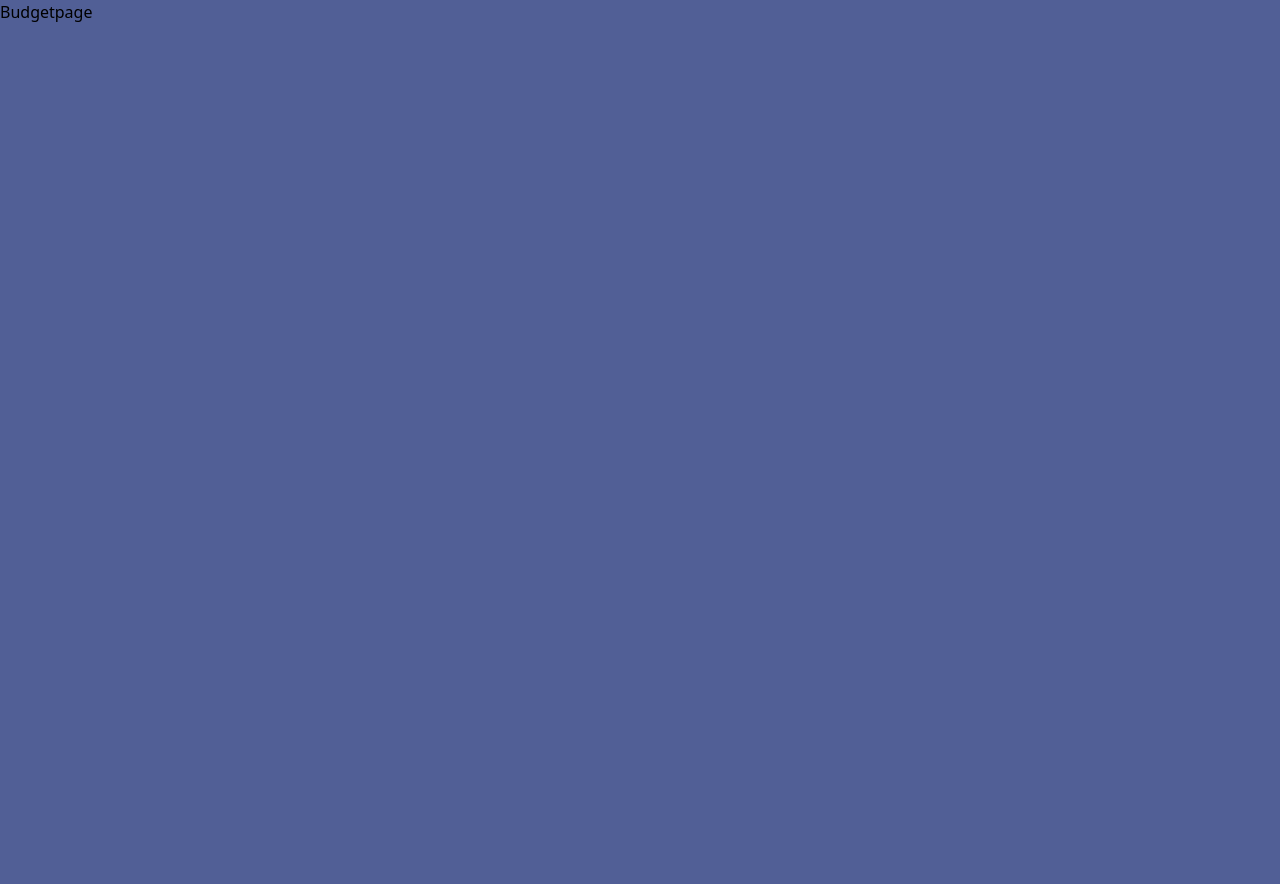
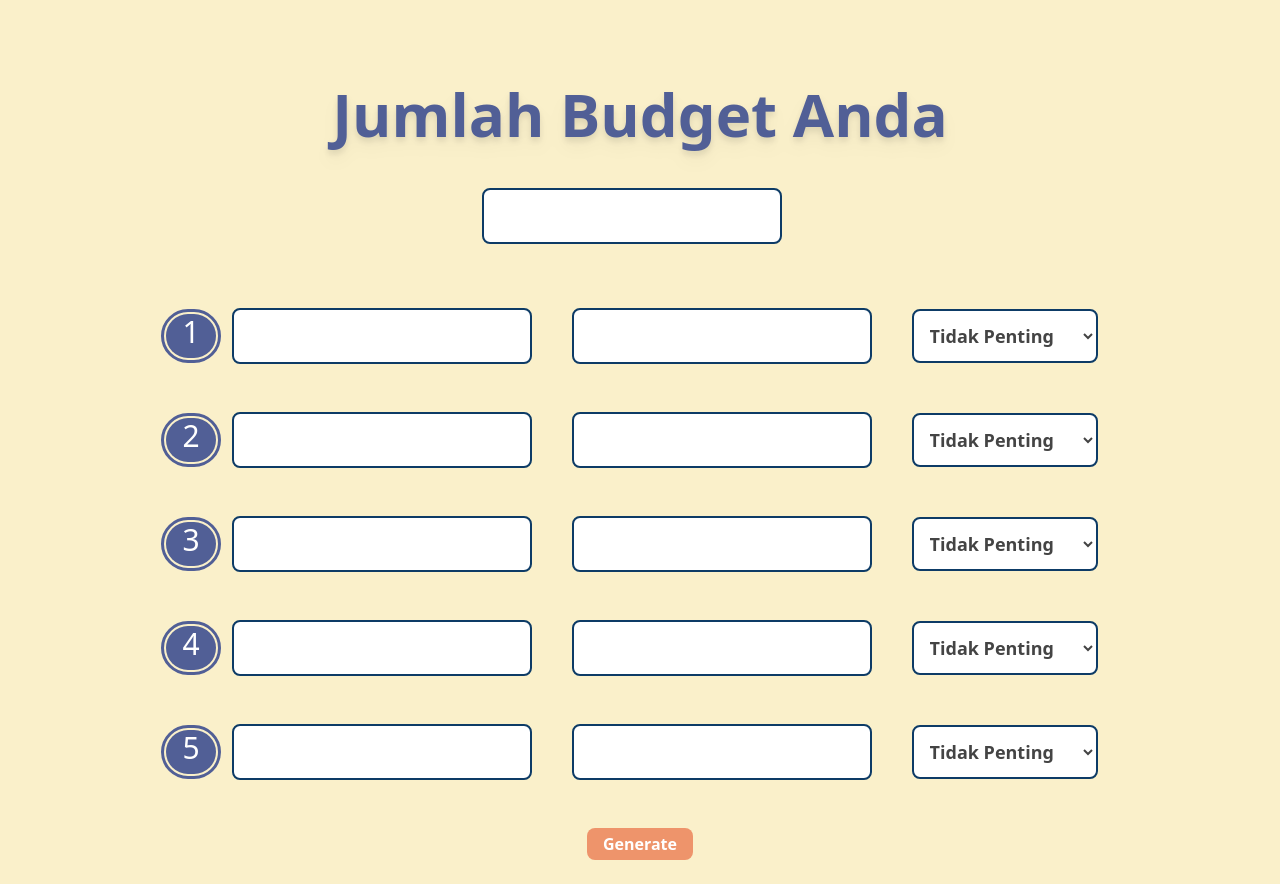
Before and after one commit to flexsible/budgetwise, a React (Vite) app: page /budgets in a window 1280 px wide. Before the commit the page ends 800 px from the top, so only its background shows below. Built offline with nearby package versions, Linux system fonts and the light colour scheme.

Commit message:
Menambahkan halaman BudgetPage sebagai fitur utama

```diff
--- a/src/components/InputBarang.jsx
+++ b/src/components/InputBarang.jsx
@@ -1,31 +1,30 @@
-import React, { useState } from 'react'
-// import { TbCircleNumber1Filled } from 'react-icons/tb'
-export default function InputBarang () {
-  // eslint-disable-next-line no-unused-vars
-  const [value, setValue] = useState('')
+import React, { useState } from 'react';
+
+export default function InputBarang({ number }) {
+  const [value, setValue] = useState('');
   const options = [
     { label: 'Tidak Penting' },
     { label: 'Penting' },
     { label: 'Sangat Penting' }
-  ]
+  ];
 
-  function handelSelect (event) {
-    setValue(event.target.value)
+  function handleSelect(event) {
+    setValue(event.target.value);
   }
+
   return (
-    <>
     <div className="py-6 flex gap-6 justify-center">
-        <div className='flex items-center me-4'>
+      <div className="flex items-center me-4">
         <div className='bg-biru rounded-full me-4 px-4 text-center outline outline-offset-2 outline-biru'>
-            <label className="block mb-2 text-3xl font-medium text-white">1</label>
+          <label className="block mb-2 text-3xl font-medium text-white">{number}</label>
         </div>
         <input className="px-3 py-3 text-lg font-bold rounded-lg border-2 focus:outline focus:outline-2 focus:outline-offset-2 bg-[#ffffff] text-[#444444] focus:outline-[#aaaaaa] border-borderBlue"/>
       </div>
-        <div className='flex items-center me-4'>
+      <div className="flex items-center me-4">
         <input className="px-3 py-3 text-lg font-bold rounded-lg border-2 focus:outline focus:outline-2 focus:outline-offset-2 bg-[#ffffff] text-[#444444] focus:outline-[#aaaaaa] border-borderBlue"/>
       </div>
-        <div className='flex items-center me-4'>
-          <select className="px-3 py-3 text-lg font-bold rounded-lg border-2 focus:outline focus:outline-2 focus:outline-offset-2 bg-[#ffffff] text-[#444444] focus:outline-[#aaaaaa] border-borderBlue" onChange={handelSelect}>
+      <div className="flex items-center me-4">
+        <select className="px-3 py-3 text-lg font-bold rounded-lg border-2 focus:outline focus:outline-2 focus:outline-offset-2 bg-[#ffffff] text-[#444444] focus:outline-[#aaaaaa] border-borderBlue" onChange={handleSelect}>
           {options.map(option => (
             <option className='font-semibold' key={option.label} value={option.label}>
               {option.label}
@@ -34,6 +33,5 @@ export default function InputBarang () {
         </select>
       </div>
     </div>
-    </>
-  )
+  );
 }
--- /dev/null
+++ b/src/components/InputBudget.jsx
@@ -0,0 +1,10 @@
+import React from 'react'
+export default function InputBudget () {
+  return (
+    <>
+      <div className='flex items-center me-4 justify-center pb-10'>
+          <input className="px-3 py-3 text-lg font-bold rounded-lg border-2 focus:outline focus:outline-2 focus:outline-offset-2 bg-[#ffffff] text-[#444444] focus:outline-[#aaaaaa] border-borderBlue"/>
+        </div>
+    </>
+  )
+}
--- /dev/null
+++ b/src/components/TombolGenerate.jsx
@@ -0,0 +1,9 @@
+import React from 'react'
+
+export default function TombolGenerate () {
+  return (
+    <div>
+        <button className="my-6 block font-bold text-white rounded-lg px-4 py-1 bg-[#EE946B]">Generate</button>
+    </div>
+  )
+}
--- a/src/pages/BudgetPage.jsx
+++ b/src/pages/BudgetPage.jsx
@@ -1,9 +1,21 @@
 import React from 'react'
+import InputBarang from '../components/InputBarang'
+import InputBudget from '../components/InputBudget'
+import TombolGenerate from '../components/TombolGenerate'
 
 function BudgetPage () {
+  const inputs = Array.from({ length: 5 })
+
   return (
-    <div>
-      Budgetpage
+    <div className="bg-krem min-h-screen flex flex-col items-center">
+      <h1 className="pt-20 pb-10 text-6xl font-bold text-biru drop-shadow-lg my-1 text-center">
+        Jumlah Budget Anda
+      </h1>
+      <InputBudget />
+      {inputs.map((_, index) => (
+        <InputBarang key={index} number={index + 1} />
+      ))}
+      <TombolGenerate/>
     </div>
   )
 }
```
Lines whose indentation alone changed are shown as unchanged.
